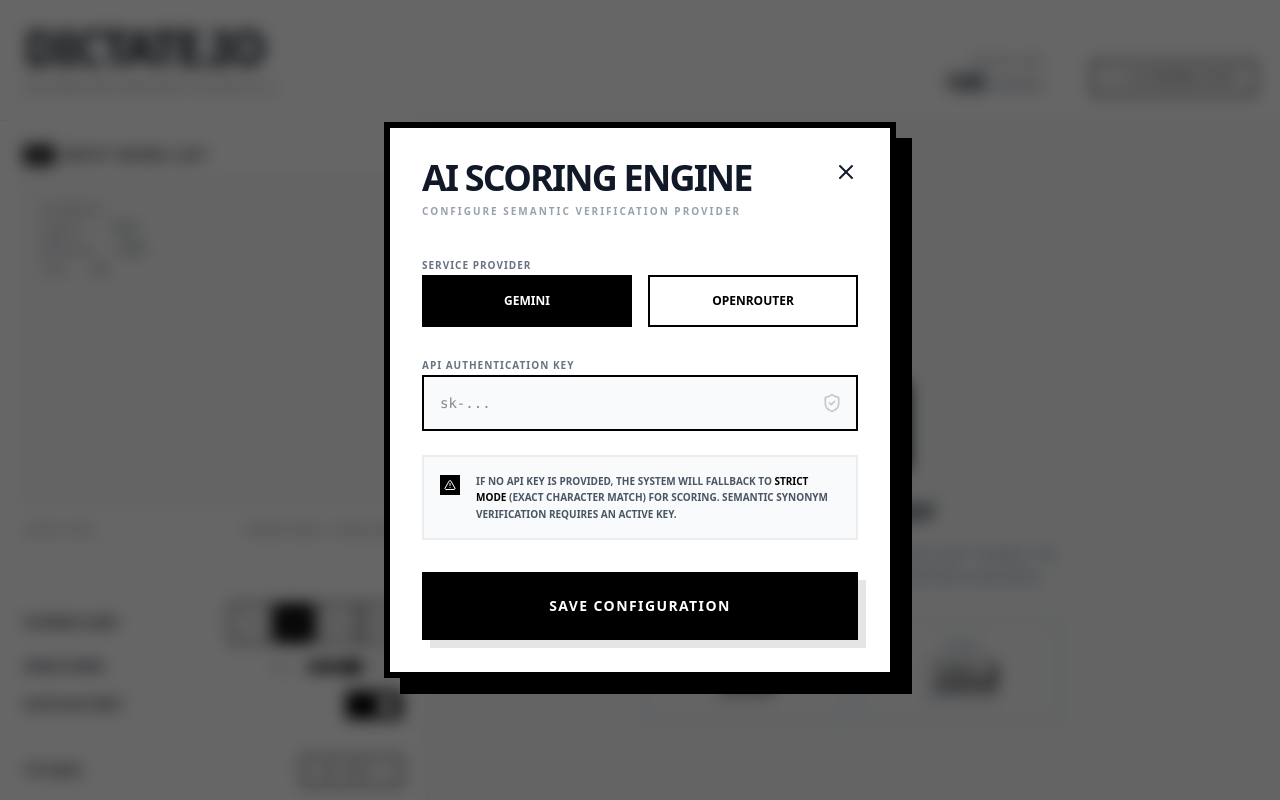
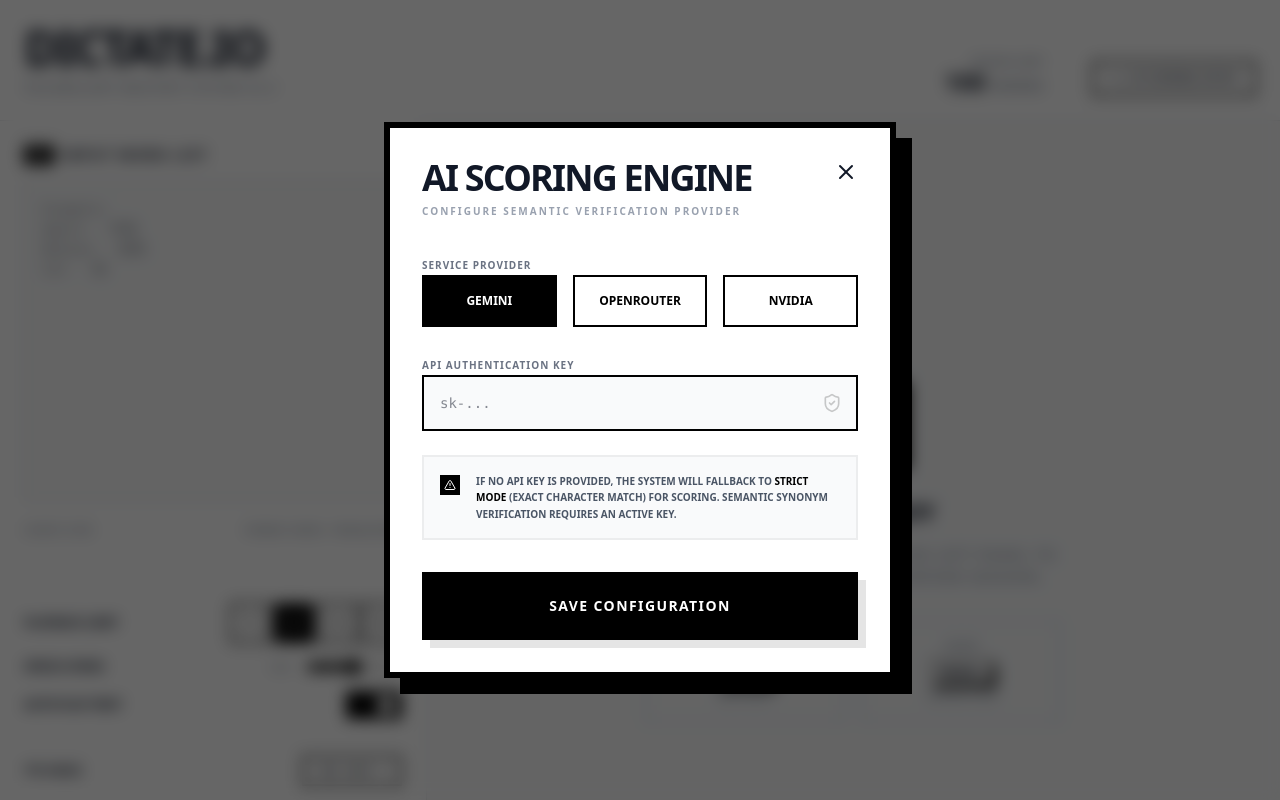
Before and after one commit to gin-melodic/english-dictation-tool, a React (Vite) app: page / in a window 1280 px wide. Both pictures are taken after a click on the button "AI SCORING SETUP". Shown: the top 800 px of the page. Built offline with nearby package versions, Linux system fonts and the light colour scheme.

Commit message:
feat: add NVIDIA API support for AI evaluations with configured inference parameters

```diff
--- a/src/App.tsx
+++ b/src/App.tsx
@@ -245,19 +245,31 @@
           }
         }
       } else {
-        setAiOutputLines(prev => [...prev, `> Using OpenRouter: ${aiConfig.modelId}`, '  Sending request...']);
+        const isNvidia = aiConfig.provider === 'nvidia';
+        const baseUrl = isNvidia
+          ? '/nvidia-api/v1/chat/completions'
+          : 'https://openrouter.ai/api/v1/chat/completions';
+        const defaultModel = isNvidia
+          ? 'deepseek-ai/deepseek-v4-pro'
+          : 'openai/gpt-oss-120b:free';
+        const providerLabel = isNvidia ? 'NVIDIA' : 'OpenRouter';
 
-        const response = await fetch("https://openrouter.ai/api/v1/chat/completions", {
+        setAiOutputLines(prev => [...prev, `> Using ${providerLabel}: ${aiConfig.modelId || defaultModel}`, '  Sending request...']);
+
+        const response = await fetch(baseUrl, {
           method: "POST",
           headers: {
             "Authorization": `Bearer ${aiConfig.apiKey}`,
             "Content-Type": "application/json"
           },
           body: JSON.stringify({
-            "model": aiConfig.modelId || "openai/gpt-oss-120b:free",
+            "model": aiConfig.modelId || defaultModel,
             "messages": [{ "role": "user", "content": prompt }],
             "response_format": { "type": "json_object" },
-            "stream": true
+            "stream": true,
+            "temperature": 0.3,
+            "top_p": 0.95,
+            "extra_body": { "chat_template_kwargs": { "thinking": false } }
           })
         });
 
--- a/src/components/AISettingsModal.tsx
+++ b/src/components/AISettingsModal.tsx
@@ -76,8 +76,8 @@
           <div className="space-y-4 md:space-y-6">
             <div className="space-y-2 md:space-y-3">
               <label className="text-[8px] md:text-[10px] font-black uppercase tracking-widest text-gray-500">Service Provider</label>
-              <div className="grid grid-cols-2 gap-2 md:gap-4">
-                {(['gemini', 'openrouter'] as const).map(p => (
+              <div className="grid grid-cols-3 gap-2 md:gap-4">
+                {(['gemini', 'openrouter', 'nvidia'] as const).map(p => (
                   <button
                     key={p}
                     onClick={() => setConfig(prev => ({ ...prev, provider: p }))}
@@ -107,14 +107,16 @@
               </div>
             </div>
 
-            {config.provider === 'openrouter' && (
+            {(config.provider === 'openrouter' || config.provider === 'nvidia') && (
               <div className="space-y-2 md:space-y-3">
-                <label className="text-[8px] md:text-[10px] font-black uppercase tracking-widest text-gray-500">OpenRouter Model ID</label>
+                <label className="text-[8px] md:text-[10px] font-black uppercase tracking-widest text-gray-500">
+                  {config.provider === 'nvidia' ? 'NVIDIA Model ID' : 'OpenRouter Model ID'}
+                </label>
                 <input
                   type="text"
                   value={config.modelId}
                   onChange={(e) => setConfig(prev => ({ ...prev, modelId: e.target.value }))}
-                  placeholder="e.g. openai/gpt-oss-120b:free"
+                  placeholder={config.provider === 'nvidia' ? 'e.g. nvidia/llama-3.1-nemotron-ultra-253b-v1' : 'e.g. openai/gpt-oss-120b:free'}
                   className="w-full bg-gray-50 border-2 border-black p-3 md:p-4 font-mono text-xs md:text-sm outline-none focus:bg-white transition-all"
                 />
               </div>
--- a/src/types.ts
+++ b/src/types.ts
@@ -22,7 +22,7 @@
 }
 
 export interface AIConfig {
-  provider: 'gemini' | 'openrouter';
+  provider: 'gemini' | 'openrouter' | 'nvidia';
   apiKey: string;
   modelId: string;
 }
```
Also changed, not shown: vite.config.ts (+9 -2 lines). Lines whose indentation alone changed are shown as unchanged.
